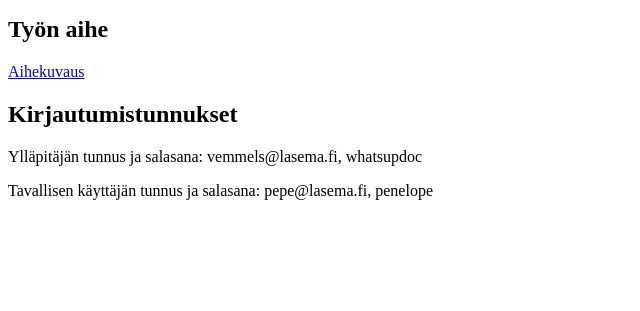
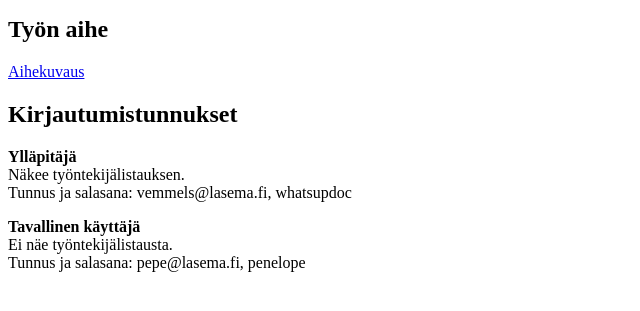
Before and after one commit to skaipio/tsoha, a PHP site: page /esittelysivu.html in a window 1280 px wide. Shown: the part 226-537 px from the top of the page, without its empty margins (0-640 px from the left). Run offline with PHP 8.4, Linux system fonts and the light colour scheme.

Commit message:
Update intro page

```diff
--- a/esittelysivu.html
+++ b/esittelysivu.html
@@ -24,7 +24,11 @@ and open the template in the editor.
         <h2>Työn aihe</h1>
         <p><a href="http://advancedkittenry.github.io/suunnittelu/aiheet/Laakariaseman_tyovuorolista.html">Aihekuvaus</a></p>
         <h2>Kirjautumistunnukset</h2>
-        <p>Ylläpitäjän tunnus ja salasana: vemmels@lasema.fi, whatsupdoc</p>
-        <p>Tavallisen käyttäjän tunnus ja salasana: pepe@lasema.fi, penelope</p>
+        <p><b>Ylläpitäjä</b><br>
+            Näkee työntekijälistauksen.<br>
+            Tunnus ja salasana: vemmels@lasema.fi, whatsupdoc</p>
+        <p><b>Tavallinen käyttäjä</b><br>
+            Ei näe työntekijälistausta.<br>
+            Tunnus ja salasana: pepe@lasema.fi, penelope</p>
 </body>
 </html>
```
Also changed, not shown: tyontekijalista.php (+10 -2 lines), views/topnavbar.php (+6 -6 lines).
